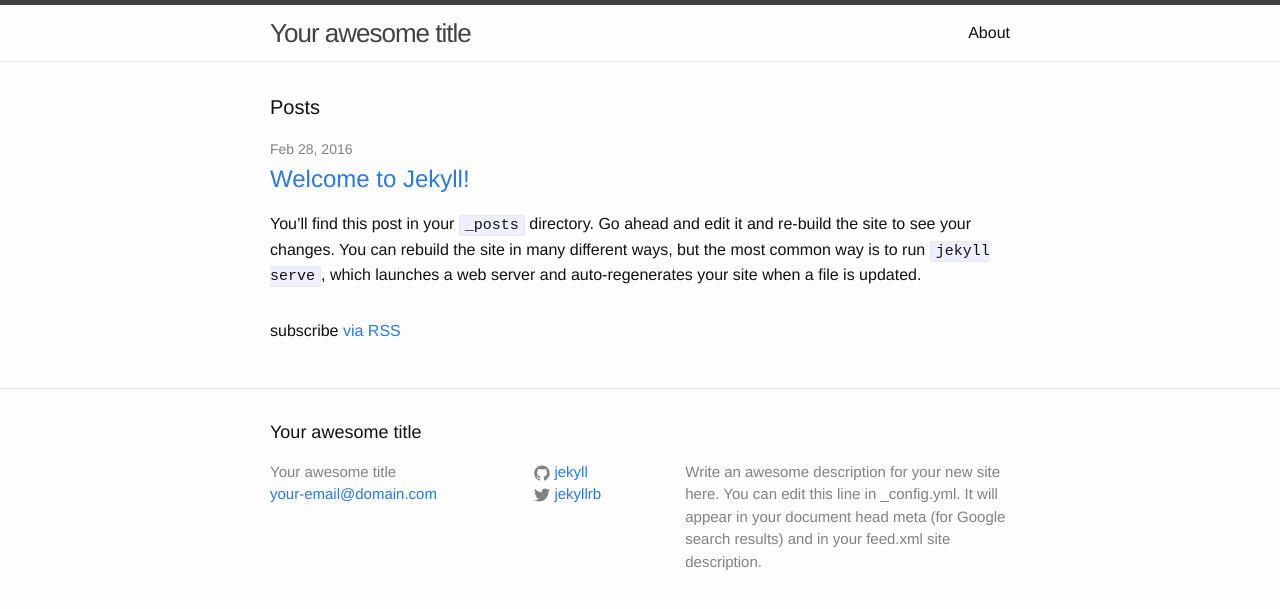
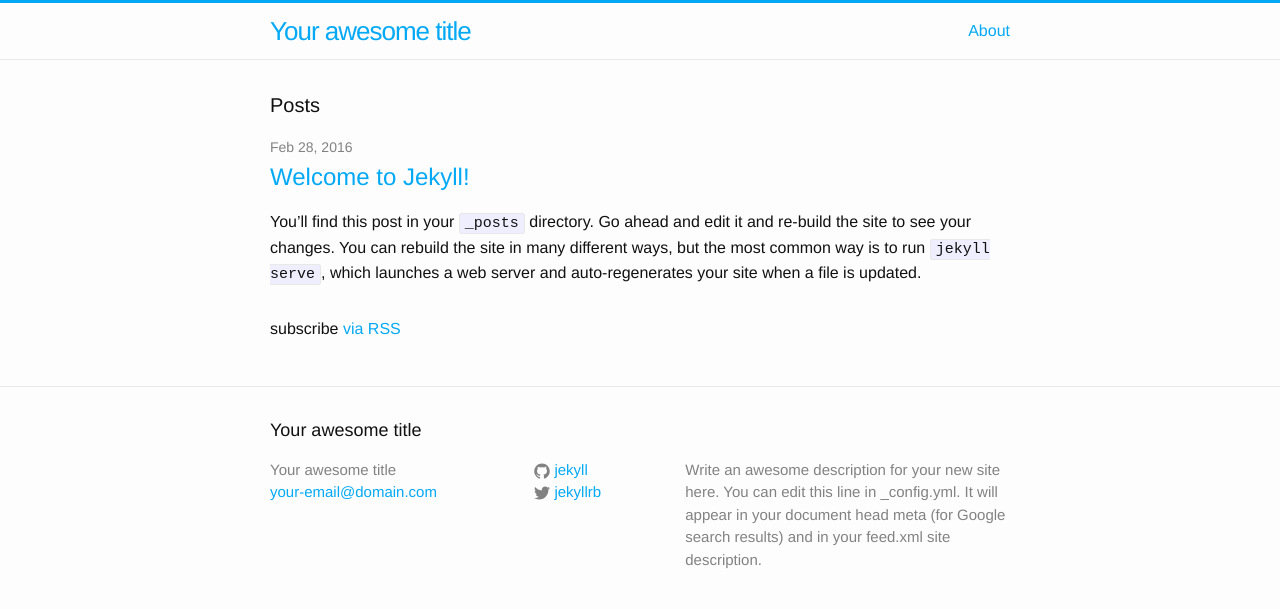
Before and after one commit to shuboc/shuboc.github.io, a Jekyll site: the page built from index.html, in a window 1280 px wide. Shown: the top 609 px of the page. Built offline with Jekyll 4.4.1, drawn with Linux system fonts in a browser that asks for light colours.

Commit message:
Change color of index page

```diff
--- a/_sass/_base.scss
+++ b/_sass/_base.scss
@@ -94,12 +94,7 @@ a {
     color: $brand-color;
     text-decoration: none;
 
-    &:visited {
-        color: darken($brand-color, 15%);
-    }
-
     &:hover {
-        color: $text-color;
         text-decoration: underline;
     }
 }
--- a/_sass/_layout.scss
+++ b/_sass/_layout.scss
@@ -2,7 +2,7 @@
  * Site header
  */
 .site-header {
-    border-top: 5px solid $grey-color-dark;
+    border-top: 3px solid $brand-color;
     border-bottom: 1px solid $grey-color-light;
     min-height: 56px;
 
@@ -17,11 +17,6 @@
     letter-spacing: -1px;
     margin-bottom: 0;
     float: left;
-
-    &,
-    &:visited {
-        color: $grey-color-dark;
-    }
 }
 
 .site-nav {
@@ -33,7 +28,6 @@
     }
 
     .page-link {
-        color: $text-color;
         line-height: $base-line-height;
 
         // Gaps between nav items, but not on the last one
--- a/css/main.scss
+++ b/css/main.scss
@@ -16,7 +16,7 @@ $spacing-unit:     30px;
 
 $text-color:       #111;
 $background-color: #fdfdfd;
-$brand-color:      #2a7ae2;
+$brand-color:      #03A9F4;
 
 $grey-color:       #828282;
 $grey-color-light: lighten($grey-color, 40%);
```
